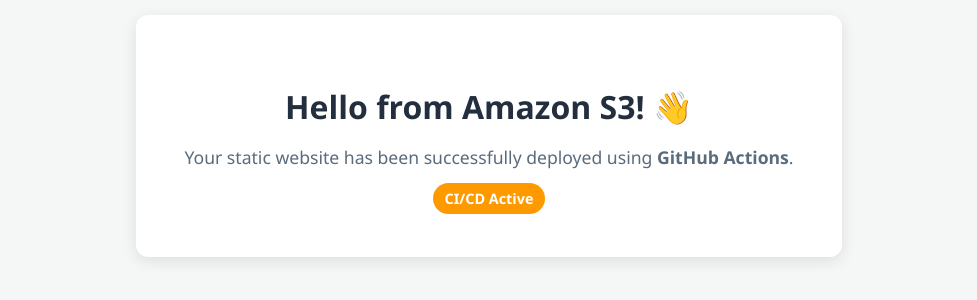
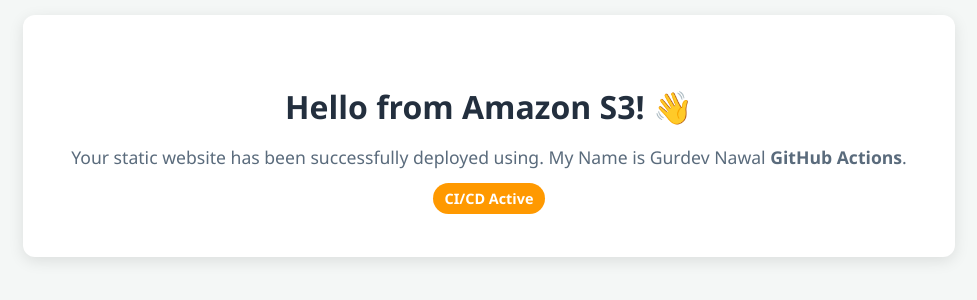
Before and after one commit to nawaldev1984/gha-sw-s3, a plain HTML site: page index.html in a window 1280 px wide. Shown: the part 264-564 px from the top of the page, without its empty margins (151-1128 px from the left). Drawn offline with Linux system fonts and the light colour scheme.

Commit message:
Update index.html

```diff
--- a/index.html
+++ b/index.html
@@ -36,7 +36,7 @@
 <body>
     <div class="container">
         <h1>Hello from Amazon S3! 👋</h1>
-        <p>Your static website has been successfully deployed using <strong>GitHub Actions</strong>.</p>
+        <p>Your static website has been successfully deployed using. My Name is Gurdev Nawal <strong>GitHub Actions</strong>.</p>
         <span class="badge">CI/CD Active</span>
     </div>
 </body>
```
